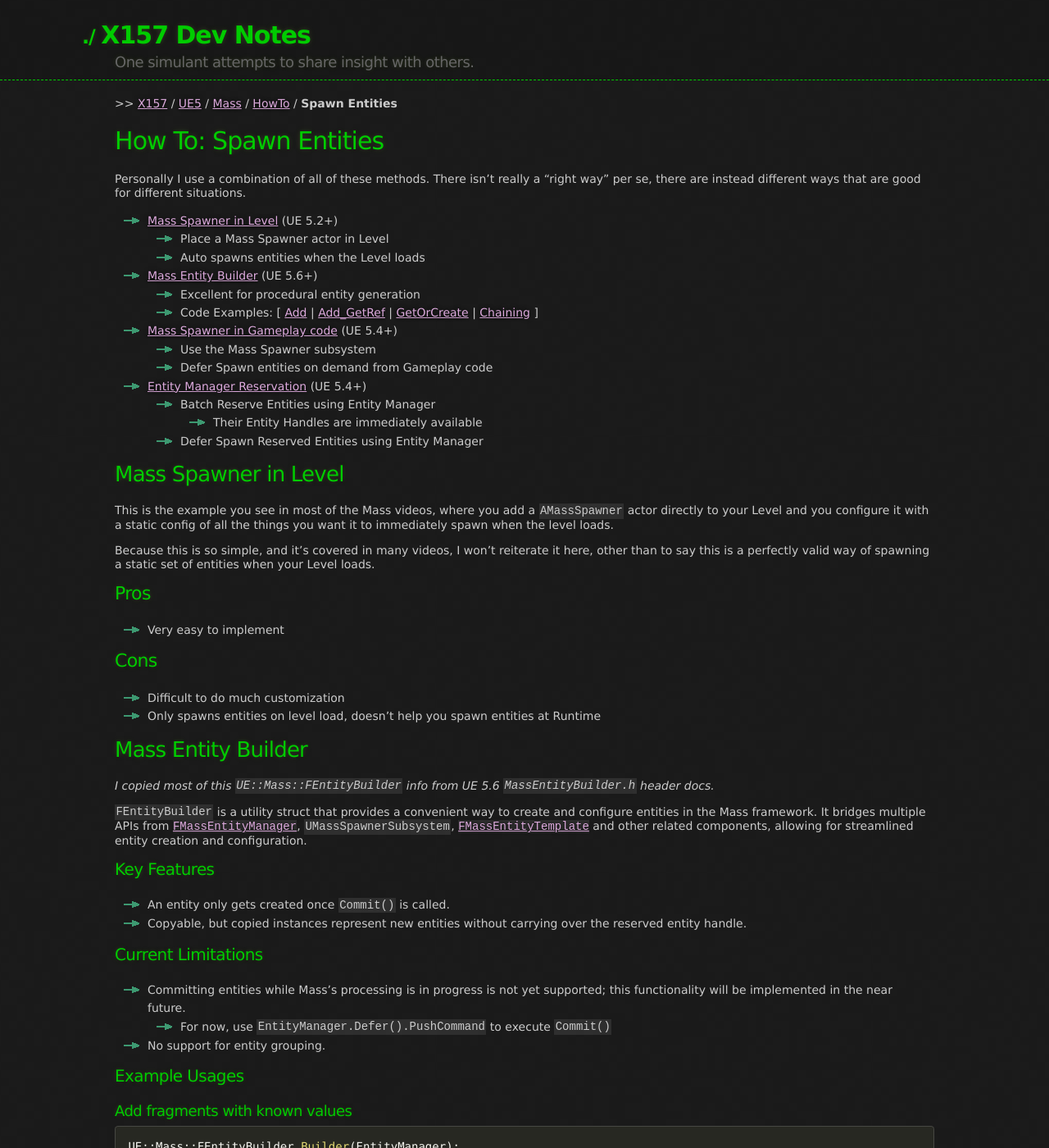
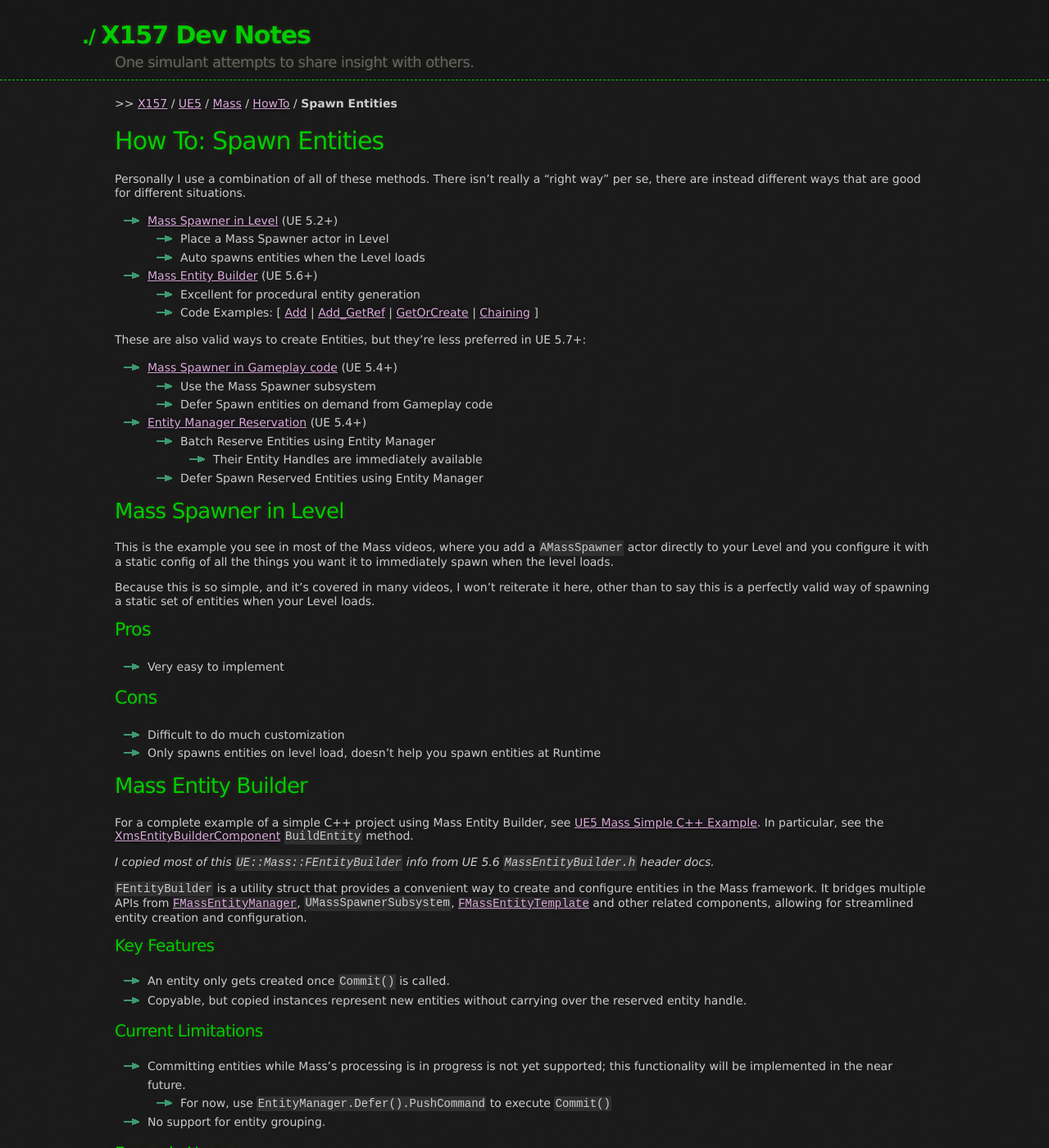
Before and after one commit to x157/x157.github.io, a Jekyll site: the page built from UE5/Mass/HowTo/SpawnEntities.md, in a window 1280 px wide and 1400 px high. Shown: the whole window at 82% size. Built offline with Jekyll 4.4.1, drawn with Linux system fonts in a browser that asks for light colours.

Commit message:
Add MassSimple links, update Entity Spawning info for 5.7

```diff
--- a/UE5/Mass/HowTo/SpawnEntities.md
+++ b/UE5/Mass/HowTo/SpawnEntities.md
@@ -22,6 +22,9 @@
     | [GetOrCreate](#MassEntityBuilder_GetOrCreate)
     | [Chaining](#MassEntityBuilder_Chaining)
     ]
+
+These are also valid ways to create Entities, but they're less preferred in UE 5.7+:
+
 - [Mass Spawner in Gameplay code](#MassSpawnerInCode) (UE 5.4+)
   - Use the Mass Spawner subsystem
   - Defer Spawn entities on demand from Gameplay code
@@ -53,6 +56,11 @@
 
 <a id='MassEntityBuilder'></a>
 ## Mass Entity Builder
+
+For a complete example of a simple C++ project using Mass Entity Builder,
+see [UE5 Mass Simple C++ Example](https://github.com/XistGG/MassSimple).
+In particular, see the [XmsEntityBuilderComponent](https://github.com/XistGG/MassSimple/blob/main/Source/Xms/EntityBuilders/XmsEntityBuilderComponent.cpp)
+`BuildEntity` method.
 
 *I copied most of this `UE::Mass::FEntityBuilder` info from UE 5.6 `MassEntityBuilder.h` header docs.*
 
```
Also changed, not shown: UE5/Mass/index.md (+4 -0 lines).
